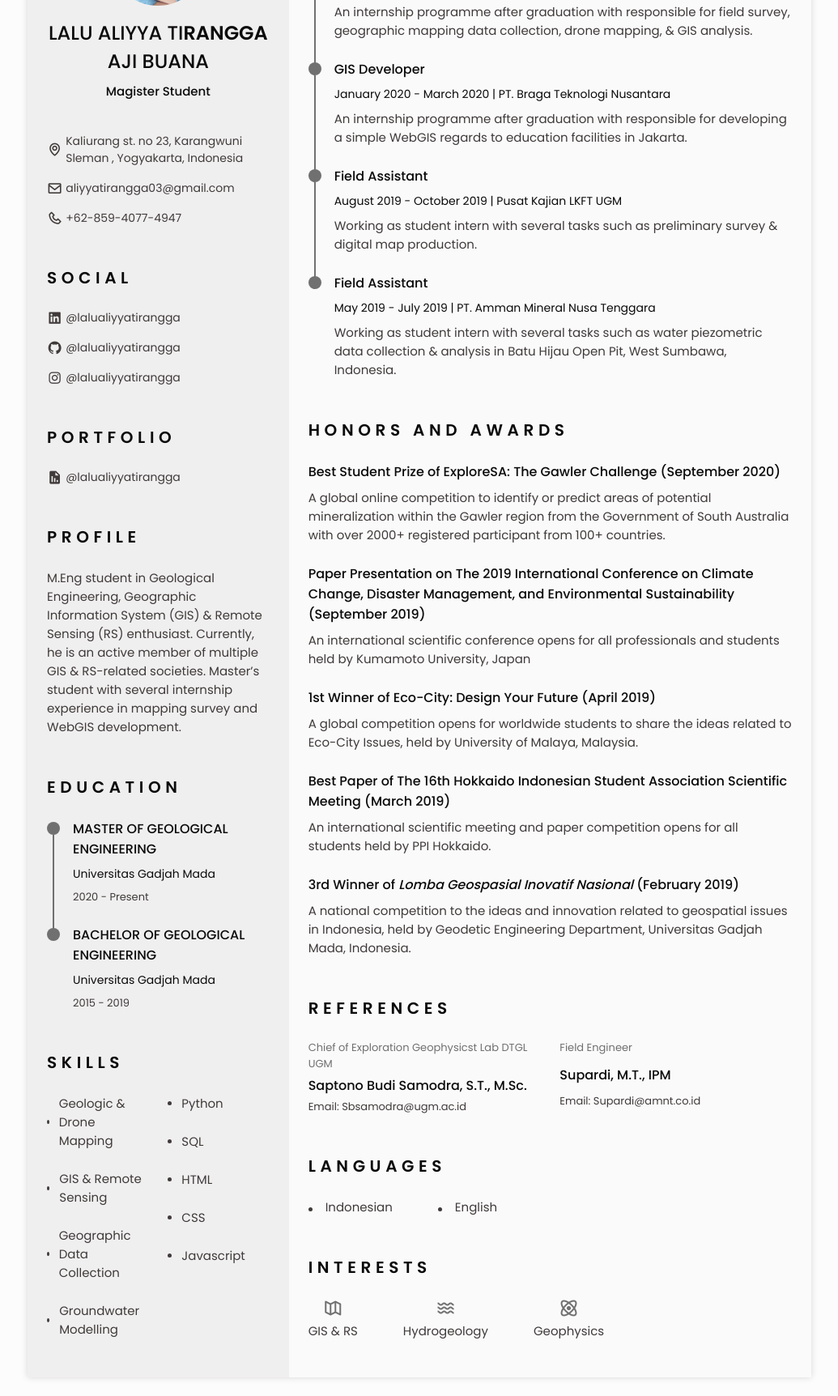
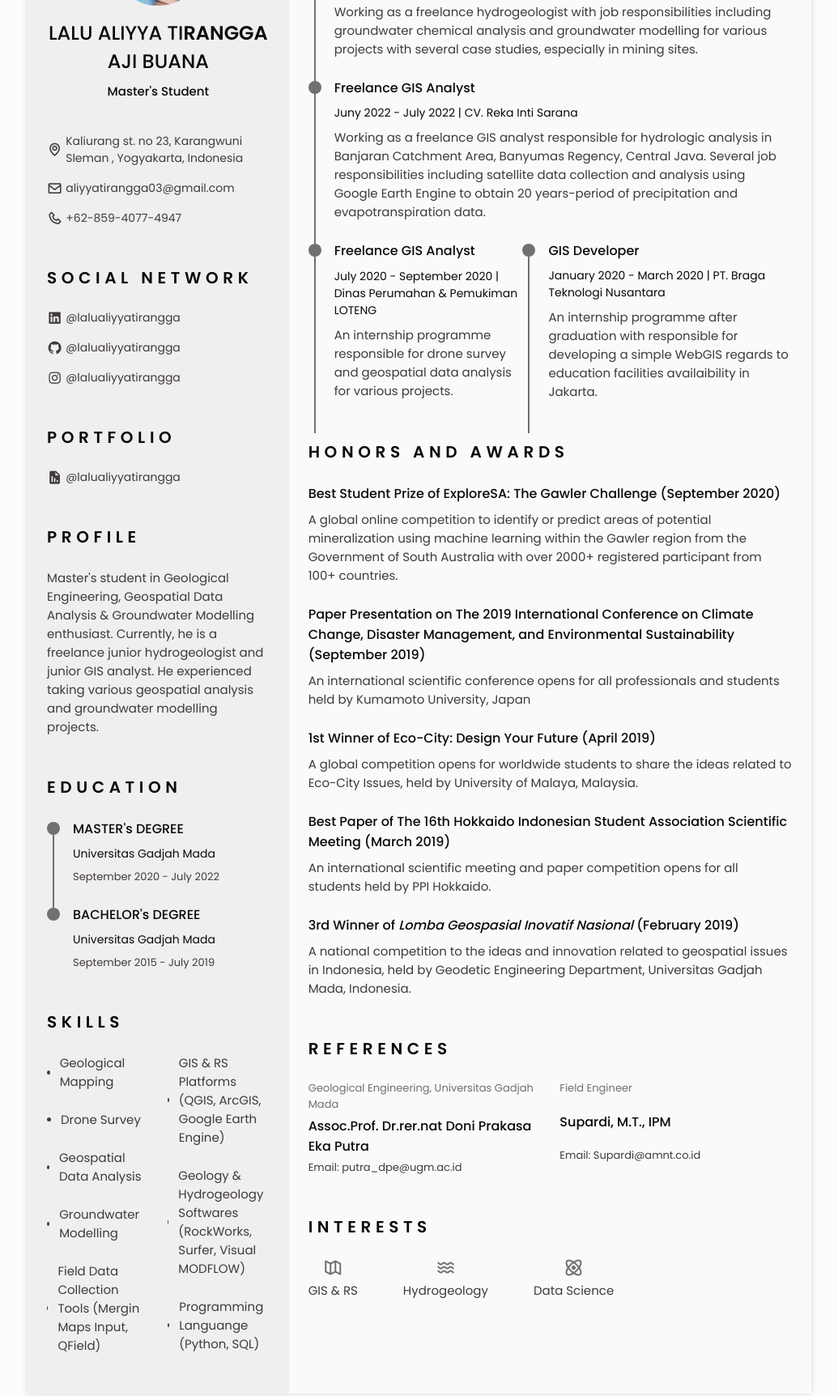
Before and after one commit to AliyyaTirangga/personalCV, a plain HTML site: page index.html in a window 1280 px wide. Shown: the part 185-1909 px from the top of the page at 81% size, without its empty margins (122-1157 px from the left). Drawn offline with nearby package versions, Linux system fonts and the light colour scheme.

Commit message:
Update index.html

```diff
--- a/index.html
+++ b/index.html
@@ -46,7 +46,7 @@
 
                         <li class="nav__item">
                             <a href="#experience" class="nav__link">
-                                <i class='bx bx-briefcase-alt-2 nav__icon'></i>Experience
+                                <i class='bx bx-briefcase-alt-2 nav__icon'></i>Experiences
                             </a>
                         </li>
 
@@ -81,7 +81,7 @@
                                 <img src="assets/img/Photo2_Lalu Aliyya Tirangga.jpeg" alt="" class="home__img">
 
                                 <h1 class="home__title">LALU ALIYYA TI<b>RANGGA</b> AJI BUANA</h1>
-                                <h3 class="home__profession">Magister Student</h3>
+                                <h3 class="home__profession">Master's Student</h3>
 
                                 <!-- Button to generate and download the pdf. Available for desktop. -->
                                 <div>
@@ -108,9 +108,9 @@
                         <i class='bx bx-download generate-pdf' title="Generate PDF" id="resume-button"></i>
                     </section>
 
-                    <!--========== SOCIAL ==========-->
+                    <!--========== SOCIAL NETWORK ==========-->
                     <section class="social section">
-                        <h2 class="section-title">SOCIAL</h2>
+                        <h2 class="section-title">SOCIAL NETWORK</h2>
 
                         <div class="social__container bd-grid">
                             <a href="https://www.linkedin.com/in/lalu-aliyya-tirangga-aji-buana-9820aa158/" target="_blank" class="social__link">
@@ -140,8 +140,8 @@
                     <section class="profile section" id="profile">
                         <h2 class="section-title">Profile</h2>
 
-                        <p class="profile__description">M.Eng student in Geological Engineering, Geographic Information System (GIS)
-                            & Remote Sensing (RS) enthusiast. Currently, he is an active member of multiple GIS & RS-related societies. Master’s student with several internship experience in mapping survey and WebGIS development.</p>
+                        <p class="profile__description">Master's student in Geological Engineering, Geospatial Data Analysis &
+                            Groundwater Modelling enthusiast. Currently, he is a freelance junior hydrogeologist and junior GIS analyst. He experienced taking various geospatial analysis and groundwater modelling projects.</p>
                     </section>
 
                     <!--========== EDUCATION ==========-->
@@ -156,9 +156,9 @@
                                 </div>
 
                                 <div class="education__data bd-grid">
-                                    <h3 class="education__title">MASTER OF GEOLOGICAL ENGINEERING</h3>
+                                    <h3 class="education__title">MASTER's DEGREE</h3>
                                     <span class="education__studies">Universitas Gadjah Mada</span>
-                                    <span class="education__year">2020 - Present</span>
+                                    <span class="education__year">September 2020 - July 2022</span>
                                 </div>
                             </div>
 
@@ -169,9 +169,9 @@
                                 </div>
 
                                 <div class="education__data bd-grid">
-                                    <h3 class="education__title">BACHELOR OF GEOLOGICAL ENGINEERING</h3>
+                                    <h3 class="education__title">BACHELOR's DEGREE</h3>
                                     <span class="education__studies">Universitas Gadjah Mada</span>
-                                    <span class="education__year">2015 - 2019</span>
+                                    <span class="education__year">September 2015 - July 2019</span>
                                 </div>
                             </div>
                         </div>
@@ -185,34 +185,31 @@
                         <div class="skills__content bd-grid">
                             <ul class="skills__data">
                                 <li class="skills__name">
-                                    <span class="skills__circle"></span> Geologic & Drone Mapping
+                                    <span class="skills__circle"></span> Geological Mapping
                                 </li>
                                 <li class="skills__name">
-                                    <span class="skills__circle"></span> GIS & Remote Sensing
+                                    <span class="skills__circle"></span> Drone Survey
                                 </li>
                                 <li class="skills__name">
-                                    <span class="skills__circle"></span> Geographic Data Collection
+                                    <span class="skills__circle"></span> Geospatial Data Analysis
                                 </li>
                                 <li class="skills__name">
                                     <span class="skills__circle"></span> Groundwater Modelling
+                                </li>
+                                <li class="skills__name">
+                                    <span class="skills__circle"></span> Field Data Collection Tools (Mergin Maps Input, QField)
                                 </li>
                             </ul>
 
                             <ul class="skills__data">
                                 <li class="skills__name">
-                                    <span class="skills__circle"></span> Python
+                                    <span class="skills__circle"></span> GIS & RS Platforms (QGIS, ArcGIS, Google Earth Engine)
                                 </li>
                                 <li class="skills__name">
-                                    <span class="skills__circle"></span> SQL
+                                    <span class="skills__circle"></span> Geology & Hydrogeology Softwares (RockWorks, Surfer, Visual MODFLOW)
                                 </li>
                                 <li class="skills__name">
-                                    <span class="skills__circle"></span> HTML
-                                </li>
-                                <li class="skills__name">
-                                    <span class="skills__circle"></span> CSS
-                                </li>
-                                <li class="skills__name">
-                                    <span class="skills__circle"></span> Javascript
+                                    <span class="skills__circle"></span> Programming Languange (Python, SQL)
                                 </li>
                             </ul>
                         </div>
@@ -233,10 +230,35 @@
                                 </div>
 
                                 <div class="experience__data bd-grid">
-                                    <h3 class="experience__title">GIS Analyst</h3>
+                                    <h3 class="experience__title">Freelance Hydrogeologist</h3>
+                                    <span class="experience__company">July 2022 - September 2022 | LKFT UGM</span>
+                                    <p class="experience__description">Working as a freelance hydrogeologist with job responsibilities including groundwater chemical analysis and groundwater modelling for various projects with several case studies, especially in mining sites.</p>
+                                </div>
+                            </div>
+
+                            <div class="experience__content">
+                                <div class="experience__time">
+                                    <span class="experience__rounder"></span>
+                                    <span class="experience__line"></span>
+                                </div>
+
+                                <div class="experience__data bd-grid">
+                                    <h3 class="experience__title">Freelance GIS Analyst</h3>
+                                    <span class="experience__company">Juny 2022 - July 2022 | CV. Reka Inti Sarana</span>
+                                    <p class="experience__description">Working as a freelance GIS analyst responsible for hydrologic analysis in Banjaran Catchment Area, Banyumas Regency, Central Java. Several job responsibilities including satellite data collection and analysis using Google Earth Engine to obtain 20 years-period of precipitation and evapotranspiration data.</p>
+                                </div>
+                            </div>
+
+                            <div class="experience__content">
+                                <div class="experience__time">
+                                    <span class="experience__rounder"></span>
+                                    <span class="experience__line"></span>
+                                </div>
+
+                                <div class="experience__data bd-grid">
+                                    <h3 class="experience__title">Freelance GIS Analyst</h3>
                                     <span class="experience__company">July 2020 - September 2020 | Dinas Perumahan & Pemukiman LOTENG</span>
-                                    <p class="experience__description">An internship programme after graduation with responsible for field survey, geographic mapping data collection, drone mapping, & GIS analysis.</p>
-                                </div>
+                                    <p class="experience__description">An internship programme responsible for drone survey and geospatial data analysis for various projects.</p>
                             </div>
 
                             <div class="experience__content">
@@ -248,33 +270,7 @@
                                 <div class="experience__data bd-grid">
                                     <h3 class="experience__title">GIS Developer</h3>
                                     <span class="experience__company">January 2020 - March 2020 | PT. Braga Teknologi Nusantara</span>
-                                    <p class="experience__description">An internship programme after graduation with responsible for developing a simple WebGIS regards to education facilities in Jakarta.</p>
-                                </div>
-                            </div>
-
-                            <div class="experience__content">
-                                <div class="experience__time">
-                                    <span class="experience__rounder"></span>
-                                    <span class="experience__line"></span>
-                                </div>
-
-                                <div class="experience__data bd-grid">
-                                    <h3 class="experience__title">Field Assistant</h3>
-                                    <span class="experience__company">August 2019 - October 2019 | Pusat Kajian LKFT UGM</span>
-                                    <p class="experience__description">Working as student intern with several tasks such as preliminary survey & digital map production.</p>
-                                </div>
-                            </div>
-
-                            <div class="experience__content">
-                                <div class="experience__time">
-                                    <span class="experience__rounder"></span>
-                                    <!--span class="experience__line"></span-->
-                                </div>
-
-                                <div class="experience__data bd-grid">
-                                    <h3 class="experience__title">Field Assistant</h3>
-                                    <span class="experience__company">May 2019 - July 2019 | PT. Amman Mineral Nusa Tenggara</span>
-                                    <p class="experience__description">Working as student intern with several tasks such as water piezometric data collection & analysis in Batu Hijau Open Pit, West Sumbawa, Indonesia.</p>
+                                    <p class="experience__description">An internship programme after graduation with responsible for developing a simple WebGIS regards to education facilities availaibility in Jakarta.</p>
                                 </div>
                             </div>
                         </div>
@@ -287,7 +283,7 @@
                         <div class="certificate__container bd-grid">
                             <div class="certificate__content">
                                 <h3 class="certificate__title">Best Student Prize of ExploreSA: The Gawler Challenge (September 2020)</h3>
-                                <p class="certificate__description">A global online competition to identify or predict areas of potential mineralization within the Gawler region from the Government of South Australia with over 2000+ registered participant from 100+ countries.</p>
+                                <p class="certificate__description">A global online competition to identify or predict areas of potential mineralization using machine learning within the Gawler region from the Government of South Australia with over 2000+ registered participant from 100+ countries.</p>
                             </div>
 
                             <div class="certificate__content">
@@ -318,10 +314,10 @@
 
                         <div class="references__container bd-grid">
                             <div class="references__content bd-grid">
-                                <span class="references__subtitle">Chief of Exploration Geophysicst Lab DTGL UGM</span>
-                                <h3 class="references__title">Saptono Budi Samodra, S.T., M.Sc.</h3>
+                                <span class="references__subtitle">Geological Engineering, Universitas Gadjah Mada</span>
+                                <h3 class="references__title">Assoc.Prof. Dr.rer.nat Doni Prakasa Eka Putra</h3>
                                 <ul class="references__contact">
-                                    <li>Email: Sbsamodra@ugm.ac.id</li>
+                                    <li>Email: putra_dpe@ugm.ac.id</li>
                                 </ul>
                             </div>
 
@@ -332,22 +328,6 @@
                                     <li>Email: Supardi@amnt.co.id</li>
                                 </ul>
                             </div>
-                        </div>
-                    </section>
-
-                    <!--========== LANGUAGES ==========-->
-                    <section class="languages section">
-                        <h2 class="section-title">Languages</h2>
-
-                        <div class="languages__container">
-                            <ul class="languages__content bd-grid">
-                                <li class="languages__name">
-                                    <span class="languages__circle"></span> Indonesian
-                                </li>
-                                <li class="languages__name">
-                                    <span class="languages__circle"></span> English
-                                </li>
-                            </ul>
                         </div>
                     </section>
 
@@ -368,7 +348,7 @@
 
                             <div class="interests__content">
                                 <i class='bx bx-atom interests__icon'></i>
-                                <span class="interests__name">Geophysics</span>
+                                <span class="interests__name">Data Science</span>
                             </div>
                         </div>
                     </section>
```
